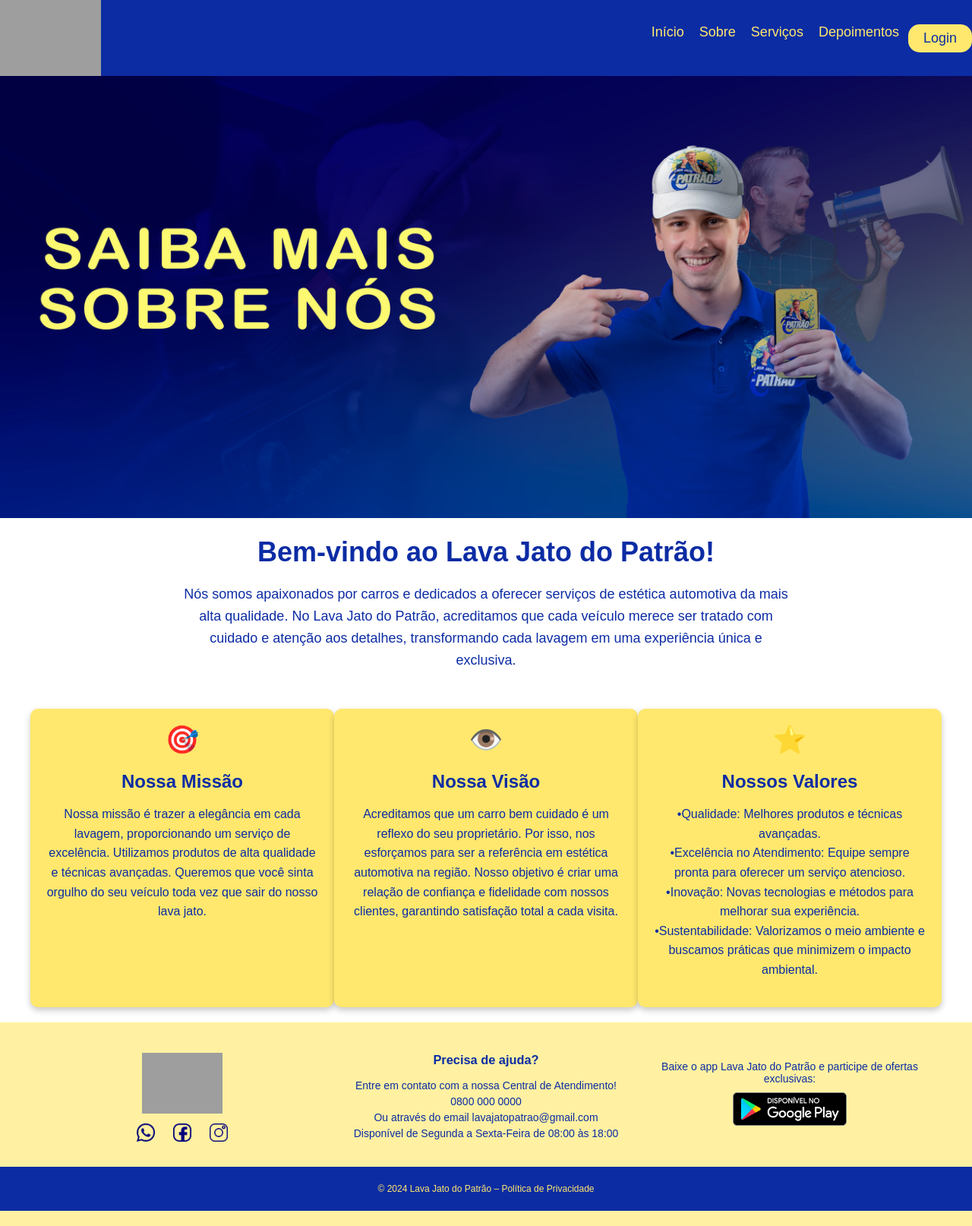
After one commit to ihluscao/lavaajatodopatrao, a PHP site: page /sobre.php in a window 1280 px wide. The commit adds this page. Shown: the whole page at 76% size. Run offline with PHP 8.4, Linux system fonts and the light colour scheme; grey boxes are pictures that could not be loaded.

Commit message:
second update: added new pages and fixed not showing images bugs

```diff
--- /dev/null
+++ b/sobre.php
@@ -0,0 +1,91 @@
+<!DOCTYPE html>
+<html lang="pt-br">
+<head>
+    <meta charset="UTF-8">
+    <meta name="viewport" content="width=device-width, initial-scale=1.0">
+    <title>Lava Jato do Patrão</title>
+    <link rel="stylesheet" href="styles.css">
+</head>
+<body>
+    <header>
+        <div class="logo">
+            <img src="img/patrão(logo).png" alt="Logo Lava Jato do Patrão">
+            <span></span>
+        </div>
+        <nav>
+            <ul>
+                <li><a href="index.html">Início</a></li>
+                <li><a href="sobre.html">Sobre</a></li>
+                <li><a href="servicos.html">Serviços</a></li>
+                <li><a href="depoimentos.html">Depoimentos</a></li>
+                <li class="login-menu">
+                    <a href="login.html" class="login-button">Login</a>
+                    <ul class="submenu">
+                        <li><a href="login.html">Login</a></li>
+                        <li><a href="cadastro.html">Cadastre-se</a></li>
+                        <li><a href="admin.html">Administrador</a></li>
+                    </ul>
+                </li>
+            </ul>
+        </nav>
+</header>
+<div class="hero-image">
+    <img src="img/sobre.jpg" alt="Imagem de destaque">
+</div>
+    <main>
+        <div class="intro">
+            <h1>Bem-vindo ao Lava Jato do Patrão!</h1>
+            <p>Nós somos apaixonados por carros e dedicados a oferecer serviços de estética automotiva da mais alta qualidade. No Lava Jato do Patrão, acreditamos que cada veículo merece ser tratado com cuidado e atenção aos detalhes, transformando cada lavagem em uma experiência única e exclusiva.</p>
+        </div>
+        <div class="values">
+            <div class="value-box">
+                <span class="icon">🎯</span>
+                <h2>Nossa Missão</h2>
+                <p>Nossa missão é trazer a elegância em cada lavagem, proporcionando um serviço de excelência. Utilizamos produtos de alta qualidade e técnicas avançadas. Queremos que você sinta orgulho do seu veículo toda vez que sair do nosso lava jato.</p>
+            </div>
+            <div class="value-box">
+                <span class="icon">👁️</span>
+                <h2>Nossa Visão</h2>
+                <p>Acreditamos que um carro bem cuidado é um reflexo do seu proprietário. Por isso, nos esforçamos para ser a referência em estética automotiva na região. Nosso objetivo é criar uma relação de confiança e fidelidade com nossos clientes, garantindo satisfação total a cada visita.</p>
+            </div>
+            <div class="value-box">
+                <span class="icon">⭐</span>
+                <h2>Nossos Valores</h2>
+                <p>•Qualidade: Melhores produtos e técnicas avançadas.<br>
+                    •Excelência no Atendimento: Equipe sempre pronta para oferecer um serviço atencioso.<br>
+                    •Inovação: Novas tecnologias e métodos para melhorar sua experiência.<br>
+                    •Sustentabilidade: Valorizamos o meio ambiente e buscamos práticas que minimizem o impacto ambiental.</p>
+            </div>
+        </div>
+    </main>
+    <footer>
+        <div class="footer-content">
+            <div class="footer-section logo-section">
+                <img src="img/logo22.png" alt="Logo Lava Jato do Patrão 22">
+                <div class="social-icons">
+                    <a href="https://wa.me/0000000000" target="_blank"><img src="img/whatsapp.png" alt="WhatsApp"></a>
+                    <a href="https://facebook.com/lavajatopatrao" target="_blank"><img src="img/facebook.png" alt="Facebook"></a>
+                    <a href="https://instagram.com/lavajatopatrao" target="_blank"><img src="img/instagram.png" alt="Instagram"></a>
+                </div>
+            </div>
+            <div class="footer-section contact-section">
+                <h3>Precisa de ajuda?</h3>
+                <p>Entre em contato com a nossa Central de Atendimento!</p>
+                <p>0800 000 0000</p>
+                <p>Ou através do email lavajatopatrao@gmail.com</p>
+                <p>Disponível de Segunda a Sexta-Feira de 08:00 às 18:00</p>
+            </div>
+            <div class="footer-section app-section">
+                <p>Baixe o app Lava Jato do Patrão e participe de ofertas exclusivas:</p>
+                <a href="https://play.google.com/store/apps/details?id=com.lavajatopatrao" target="_blank">
+                    <img src="img/playstore.png" alt="Play Store">
+                </a>
+            </div>
+        </div>
+        <div class="footer-bottom">
+            <p>© 2024 Lava Jato do Patrão – <a href="politica.html">Política de Privacidade</a></p>
+        </div>
+    </footer>
+
+</body>
+</html>
```
Also changed, not shown: depoimentos.php (added, +84 -0 lines), index.php (+4 -4 lines), servicos.php (added, +117 -0 lines), 2 other files.
